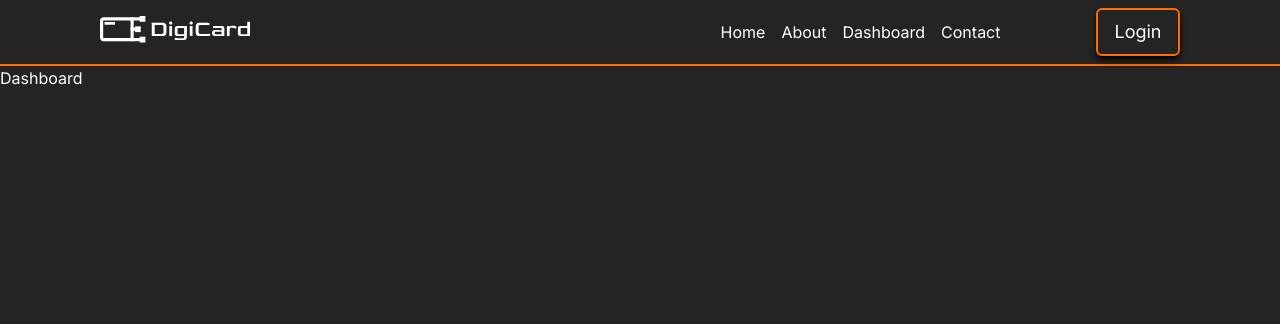
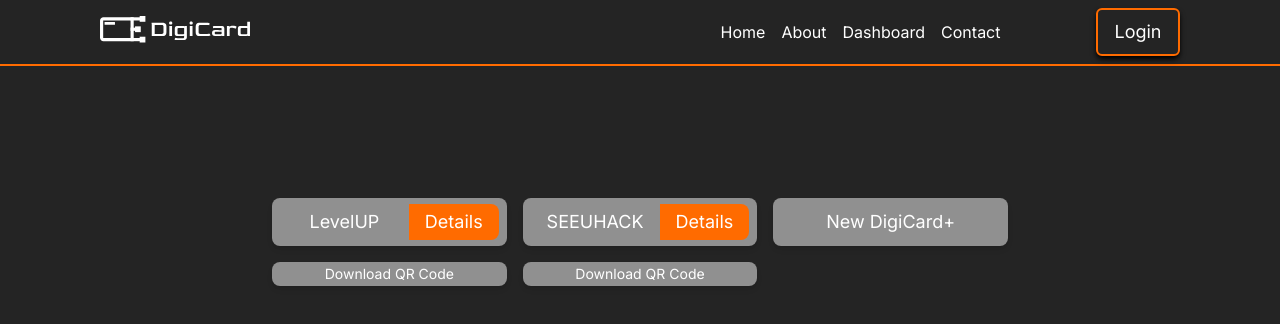
Before and after one commit to EnsarSulejmani/DigiCard, a Next.js app: page /Dashboard in a window 1280 px wide. Shown: the top 324 px of the page. Built offline with nearby package versions, Linux system fonts and the light colour scheme.

Commit message:
Dashboard
Dashboard,Display

```diff
--- a/app/Dashboard/page.tsx
+++ b/app/Dashboard/page.tsx
@@ -1,7 +1,78 @@
-import React from "react";
+"use client";
+import React, { useState, useEffect } from "react";
+import Link from "next/link";
 
-const Dashboard = () => {
-  return <div>Dashboard</div>;
+interface Company {
+  id: number;
+  name: string;
+}
+
+// Mock function to simulate fetching company names by their IDs
+const fetchCompanyNameById = async (id: number): Promise<string> => {
+  const companyNames: { [key: number]: string } = {
+    1: "LevelUP",
+    2: "SEEUHACK",
+    // Add more company IDs and names as needed
+  };
+  return companyNames[id];
+};
+
+const Dashboard: React.FC = () => {
+  const [companies, setCompanies] = useState<Company[]>([]);
+
+  useEffect(() => {
+    const fetchCompanies = async () => {
+      const fetchedCompanies = await Promise.all(
+        [1, 2].map(async (id) => {
+          const name = await fetchCompanyNameById(id);
+          return { id, name };
+        })
+      );
+      setCompanies(fetchedCompanies);
+    };
+
+    fetchCompanies();
+  }, []);
+
+  return (
+    <div className="w-full flex justify-center">
+      <div className="max-w-3xl w-full px-4 mt-20">
+        <div className="mt-8 grid grid-cols-1 sm:grid-cols-2 lg:grid-cols-3 gap-4 py-5">
+          {companies.map((company) => (
+            <div
+              key={company.id}
+              className="flex items-center justify-between rounded-lg bg-grayProd h-12 text-lg text-gray-800 p-2 relative shadow-md"
+            >
+              <p className="flex-grow text-center overflow-hidden whitespace-nowrap">
+                {company.name}
+              </p>
+              {/* Link the "Details" button to the dynamic route */}
+              <Link href={`/Display/${company.id}`} passHref>
+                <button className="bg-prod text-white rounded-r-lg px-4 py-1">
+                  Details
+                </button>
+              </Link>
+            </div>
+          ))}
+          <div className="flex items-center justify-center rounded-lg bg-grayProd h-12 text-lg text-gray-800 p-2 shadow-md">
+            <button className="bg-grayProd text-white px-4 py-1">
+              New DigiCard+
+            </button>
+          </div>
+          <div className="flex items-center justify-center rounded-lg bg-grayProd h-6 text-sm text-gray-800 p-1 shadow-md">
+            <button className="bg-grayProd text-white px-2 ">
+              Download QR Code
+            </button>
+          </div>
+          <div className="flex items-center justify-center rounded-lg bg-grayProd h-6 text-sm text-gray-800 p-1 shadow-md">
+            <button className="bg-grayProd text-white px-2 ">
+              Download QR Code
+            </button>
+          </div>
+        </div>
+      </div>
+    </div>
+  );
 };
 
 export default Dashboard;
--- a/app/Display/[id]/page.tsx
+++ b/app/Display/[id]/page.tsx
@@ -1,7 +1,26 @@
-import React from "react";
+"use client";
+import { useEffect, useState } from "react";
 
-const DisplayID = () => {
-  return <div>DisplayID</div>;
+const Display: React.FC = () => {
+  const [id, setId] = useState<string | null>(null);
+
+  useEffect(() => {
+    // Ensure execution only on the client-side
+    const isClient = typeof window !== "undefined";
+    if (isClient) {
+      // Dynamically import useRouter to avoid NextRouter not mounted error
+      import("next/router")
+        .then((routerModule) => {
+          const router = routerModule.useRouter();
+          setId(router.query.id as string | null);
+        })
+        .catch((error) => {
+          console.error("Error importing useRouter:", error);
+        });
+    }
+  }, []);
+
+  return <div>Display for company with ID {id}</div>;
 };
 
-export default DisplayID;
+export default Display;
```
